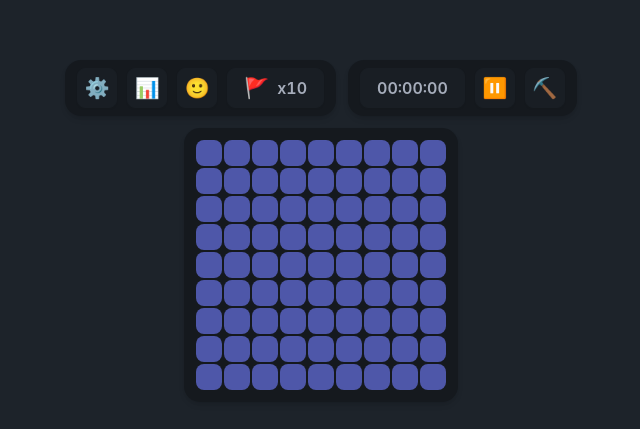
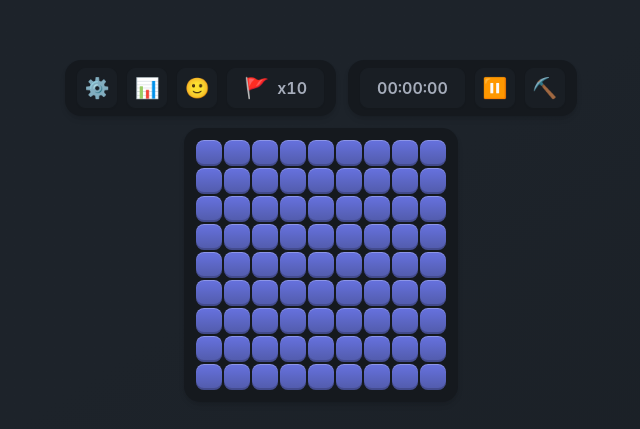
Before and after one commit to phucngo2/react-minesweeper, a React (Vite) app: page / in a window 1280 px wide. Shown: the part 169-598 px from the top of the page, without its empty margins (319-959 px from the left). Built offline with nearby package versions, Linux system fonts and the light colour scheme.

Commit message:
feat(theme): enhance styling

```diff
--- a/src/App.css
+++ b/src/App.css
@@ -22,4 +22,62 @@
     -webkit-user-select: none;
     -webkit-touch-callout: none;
   }
+
+  /* Doubled class beats daisyUI's `.btn:hover` so states keep their colors */
+  .cell.cell {
+    font-weight: 800;
+    background-color: oklch(var(--b1));
+    transition:
+      filter 0.15s,
+      transform 0.1s;
+  }
+
+  /* Raised: gradient + top highlight + bottom shade */
+  .cell.cell-hidden,
+  .cell.cell-flagged,
+  .cell.cell-questioned {
+    background-image: linear-gradient(
+      to bottom,
+      oklch(var(--cell-tint) / 0.85),
+      oklch(var(--cell-tint) / 0.6)
+    );
+    box-shadow:
+      inset 0 1px 0 oklch(100% 0 0 / 0.25),
+      inset 0 -2px 0 oklch(0% 0 0 / 0.18);
+  }
+  .cell.cell-hidden {
+    --cell-tint: var(--p);
+  }
+  .cell.cell-flagged {
+    --cell-tint: var(--s);
+  }
+  .cell.cell-questioned {
+    --cell-tint: var(--a);
+  }
+
+  @media (hover: hover) {
+    .cell.cell-hidden:hover,
+    .cell.cell-flagged:hover,
+    .cell.cell-questioned:hover {
+      filter: brightness(1.12);
+    }
+  }
+  .cell.cell-hidden:active {
+    transform: scale(0.92);
+  }
+
+  /* Sunken */
+  .cell.cell-revealed {
+    box-shadow: inset 0 1px 3px oklch(0% 0 0 / 0.18);
+  }
+  .cell.cell-mine {
+    background-color: oklch(var(--er) / 0.25);
+  }
+  .cell.cell-wrong-flag {
+    background-color: oklch(var(--wa) / 0.35);
+  }
+  .cell.cell-exploded {
+    background-color: oklch(var(--er));
+    box-shadow: 0 0 0 2px oklch(var(--er) / 0.45);
+  }
 }
--- a/src/components/board/Cell.tsx
+++ b/src/components/board/Cell.tsx
@@ -29,13 +29,21 @@ const getLabel = (cell: ICell) => {
 };
 
 const BASE_CLASS =
-  "w-[26px] h-[26px] p-1 btn min-w-6 min-h-6 border-0 shadow-none";
+  "cell w-[26px] h-[26px] p-1 btn min-w-6 min-h-6 border-0";
 
-const getClassName = (cell: ICell) => {
-  if (cell.isExploded) return `${BASE_CLASS} bg-error hover:bg-error`;
-  if (cell.isRevealed) return `${BASE_CLASS} bg-base-100 hover:bg-base-100`;
-  return `${BASE_CLASS} bg-primary/60 hover:bg-primary/80`;
+const getStateClass = (cell: ICell) => {
+  if (cell.isExploded) return "cell-exploded";
+  if (cell.isRevealed) {
+    if (cell.isFlagged) return "cell-wrong-flag";
+    if (cell.hasMine) return "cell-mine";
+    return "cell-revealed";
+  }
+  if (cell.isFlagged) return "cell-flagged";
+  if (cell.isQuestioned) return "cell-questioned";
+  return "cell-hidden";
 };
+
+const getClassName = (cell: ICell) => `${BASE_CLASS} ${getStateClass(cell)}`;
 
 // `handlers` is a stable object from <Board />, so this only re-renders when
 // its own (immutable) cell object changes.
--- a/src/components/header/ButtonPause.tsx
+++ b/src/components/header/ButtonPause.tsx
@@ -13,13 +13,13 @@ export const ButtonPause = () => {
   return (
     <div
       className="tooltip tooltip-bottom"
-      data-tip={isPlaying ? "Pause (P)" : "Resume (P)"}
+      data-tip={isPaused ? "Resume (P)" : "Pause (P)"}
     >
       <button
         onClick={togglePause}
         disabled={!isPlaying && !isPaused}
         className="w-10 h-10 min-h-0 text-xl btn"
-        aria-label={isPlaying ? "Pause" : "Resume"}
+        aria-label={isPaused ? "Resume" : "Pause"}
       >
         {isPaused ? "▶️" : "⏸️"}
       </button>
--- a/src/components/layout/Layout.tsx
+++ b/src/components/layout/Layout.tsx
@@ -4,7 +4,7 @@ interface Props {
 
 export const Layout: React.FC<Props> = ({ children }) => {
   return (
-    <div className="overflow-auto w-dvw h-dvh">
+    <div className="overflow-auto w-dvw h-dvh bg-gradient-to-br from-base-100 via-base-100 to-base-200">
       <div className="flex flex-col items-center justify-center min-w-full min-h-full gap-3 p-6 w-fit">
         {children}
       </div>
```
